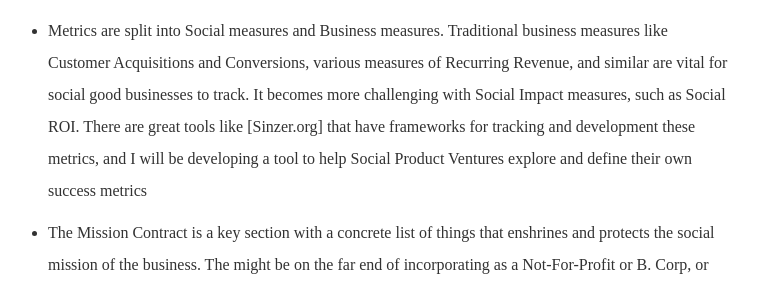
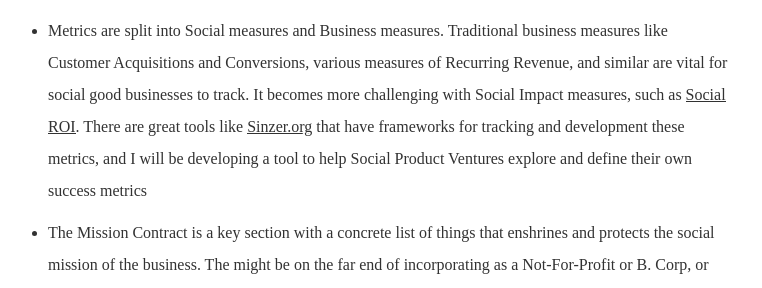
Before and after one commit to readywater/log.andrewlb.com, a Jekyll site: the page built from _posts/2017-07-10-spottersguide.md, in a window 1280 px wide and 900 px high, scrolled down 2873 px. Shown: the part 238-526 px from the top of the window, without its empty margins (258-1020 px from the left). Built offline with Jekyll 4.4.1, drawn with Linux system fonts in a browser that asks for light colours; some web fonts are replaced; comment, search, counter and statistics services are not loaded; some of the changed lines change nothing that is shown; some of the changed text lies outside the part shown.

Commit message:
Typo fix

```diff
--- a/_posts/2017-07-10-spottersguide.md
+++ b/_posts/2017-07-10-spottersguide.md
@@ -19,9 +19,9 @@
 
 In looking at Social Product Ventures, this Sanity Check has become incredibly important. Many for-profit businesses espouse a social mission or vision for changing the world, but ultimately have nothing organizationally in place to support that mission. Likewise, many not-for-profits talk about technology and product innovation, but have no mechanisms in place to support actual product development and infrastructure. To start making sense of these, I borrowed from the business model canvas and broke down the four verticals that I think are most important:
 
-- *Organization* (Creators, experience, business type, and support),
-- *Thesis* (Value proposition, metrics, and social contract),
-- *Customers* (Customers who pay, and Beneficiaries who benefit).
+- *Organization* (Creators, experience, business type, and support)
+- *Thesis* (Value proposition, metrics, and mission contract)
+- *Customers* (Customers who pay, and Beneficiaries who benefit)
 - And *Financials* in summary (revenue streams, pricing model, expenditures, and key risks)
 
 Each section has a series of checklists with points I keep encountering in my interviews with social product founders. For example, a product team almost always has a Technical person, a Designer, and Product person. In the social venture space, a legal/policy person might also be a subject matter expert, and the Product person is often tied to sales.
@@ -35,7 +35,7 @@
 
 **Thesis** relates to the core principal and world view of the business, broken down into the Value Proposition, how that value is measured, and what I’ve called the Mission Contract.
 - Value Propositions can be defined in many ways. I’ve laid out a few examples that are common in the social good space, which are often simply improving on existing processes. A “Systemic Change” value proposition might be a [Grameen Bank](https://en.wikipedia.org/wiki/Grameen_Bank), an “Improved Efficiency” might by a [Turbotax-like tool for a terrible bureaucratic system](https://upsolve.org/),  and a “New Capability” might be [Food Stamp balances over text message](http://splash.codeforamerica.org/balance/english/ak/).
-- Metrics are split into Social measures and Business measures. Traditional business measures like Customer Acquisitions and Conversions, various measures of Recurring Revenue, and similar are vital for social good businesses to track. It becomes more challenging with Social Impact measures, such as Social ROI. There are great tools like [Sinzer.org] that have frameworks for tracking and development these metrics, and I will be developing a tool to help Social Product Ventures explore and define their own success metrics
+- Metrics are split into Social measures and Business measures. Traditional business measures like Customer Acquisitions and Conversions, various measures of Recurring Revenue, and similar are vital for social good businesses to track. It becomes more challenging with Social Impact measures, such as [Social ROI](https://en.wikipedia.org/wiki/Social_return_on_investment). There are great tools like [Sinzer.org](http://www.sinzer.org/) that have frameworks for tracking and development these metrics, and I will be developing a tool to help Social Product Ventures explore and define their own success metrics
 - The Mission Contract is a key section with a concrete list of things that enshrines and protects the social mission of the business. The might be on the far end of incorporating as a Not-For-Profit or B. Corp, or seeking mission-oriented Venture funding, or establishing an advisory board for community representatives. If this comes up short, you may not be looking at a Social Product Venture.
 
 **Customers** are the general mix of customers, users, and beneficiaries. I’ve specifically not put User in this category, as that categorization is often more nuanced that checkmarks can fill.
```
